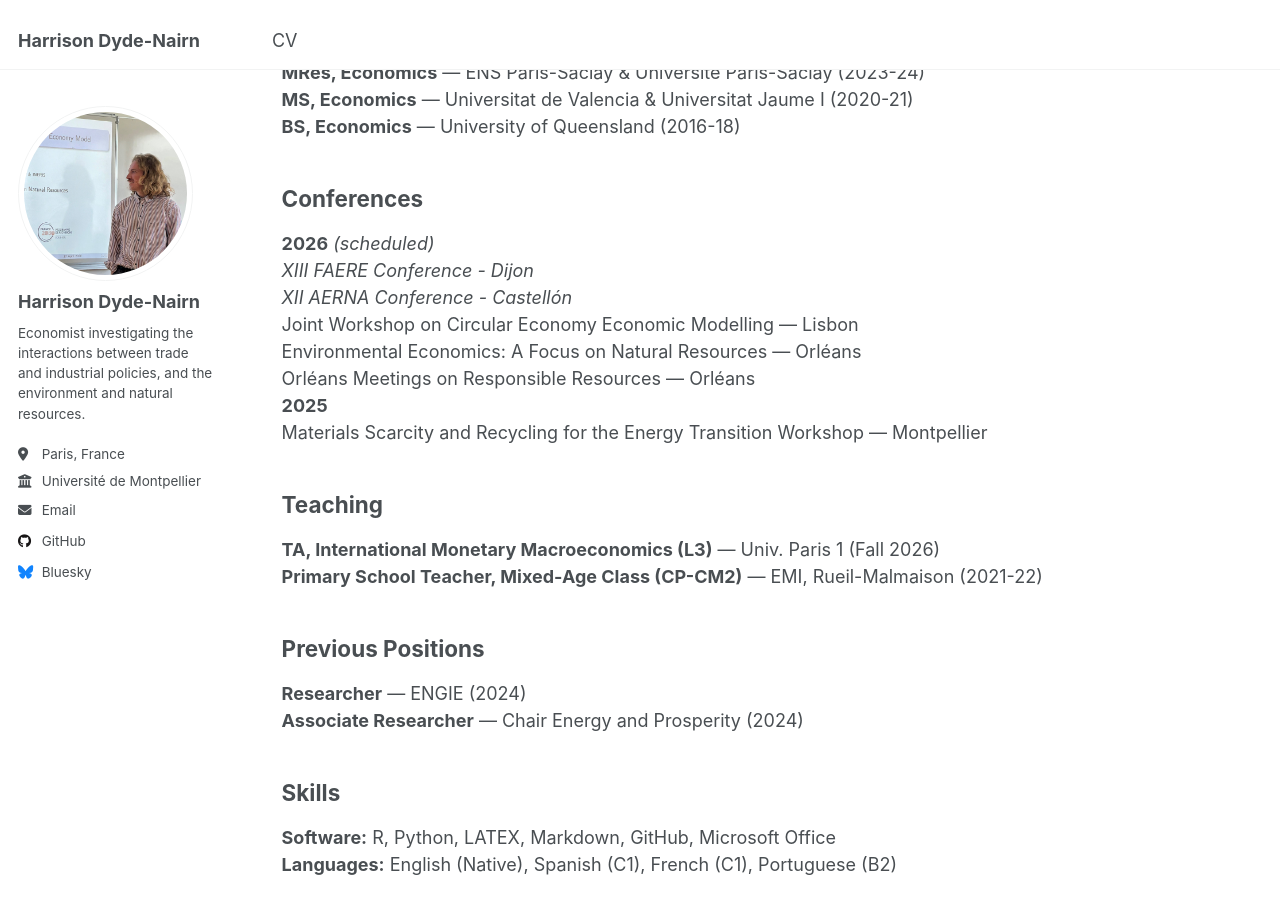
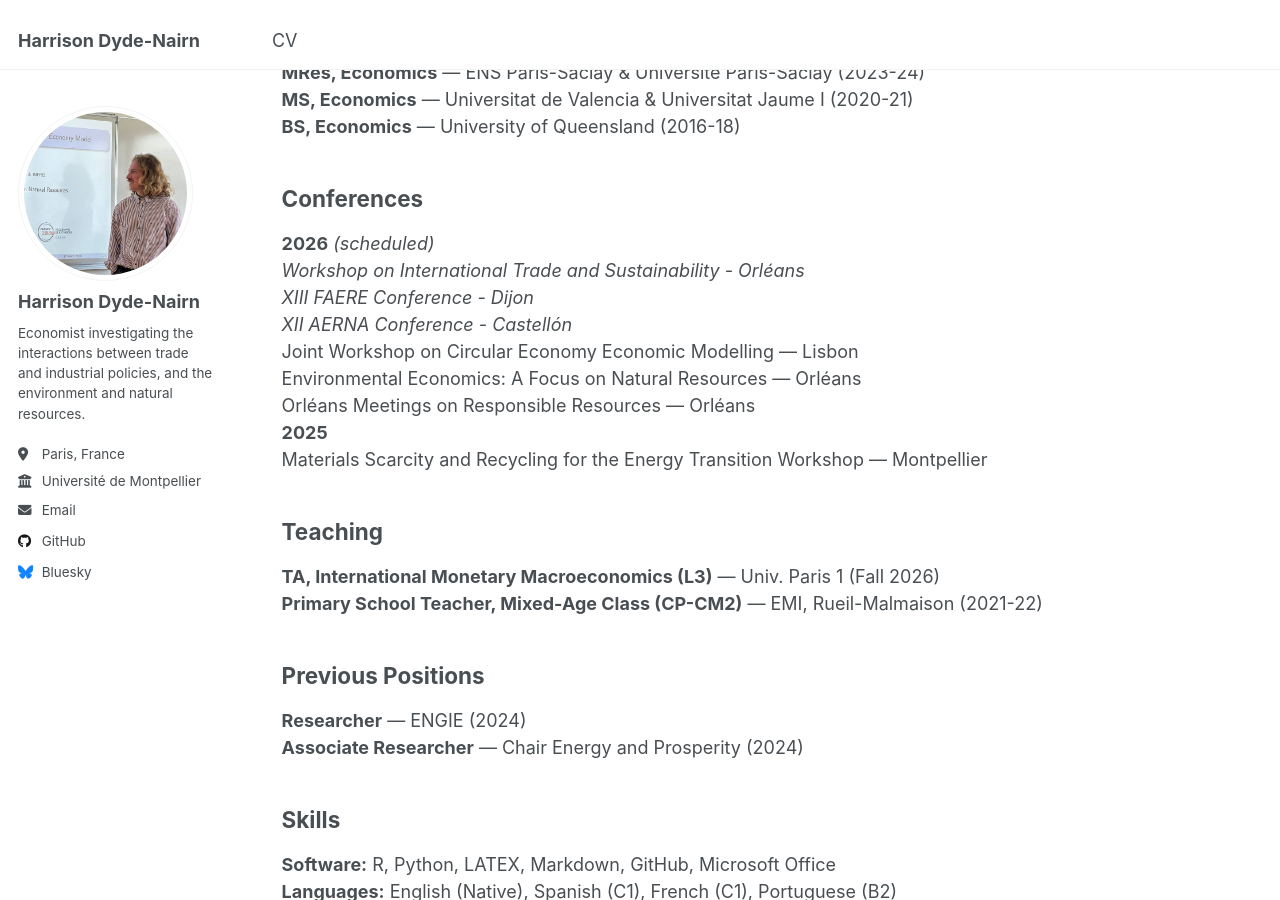
Before and after one commit to hdydenairn/hdydenairn.github.io, a Jekyll site: the page built from _pages/cv.md, in a window 1280 px wide and 900 px high, scrolled down 525 px. Built offline with Jekyll 4.4.1, drawn with Linux system fonts in a browser that asks for light colours.

Commit message:
Add upcoming workshop and conference details

```diff
--- a/_pages/cv.md
+++ b/_pages/cv.md
@@ -28,7 +28,8 @@ redirect_from:
 
 ## Conferences
 
- **2026** *(scheduled)* <br> *XIII FAERE Conference - Dijon*
+ **2026** *(scheduled)* <br> *Workshop on International Trade and Sustainability - Orléans*  <br>
+ *XIII FAERE Conference - Dijon*  <br>
  *XII AERNA Conference - Castellón* <br>
  Joint Workshop on Circular Economy Economic Modelling — Lisbon <br>
  Environmental Economics: A Focus on Natural Resources — Orléans <br>
```
